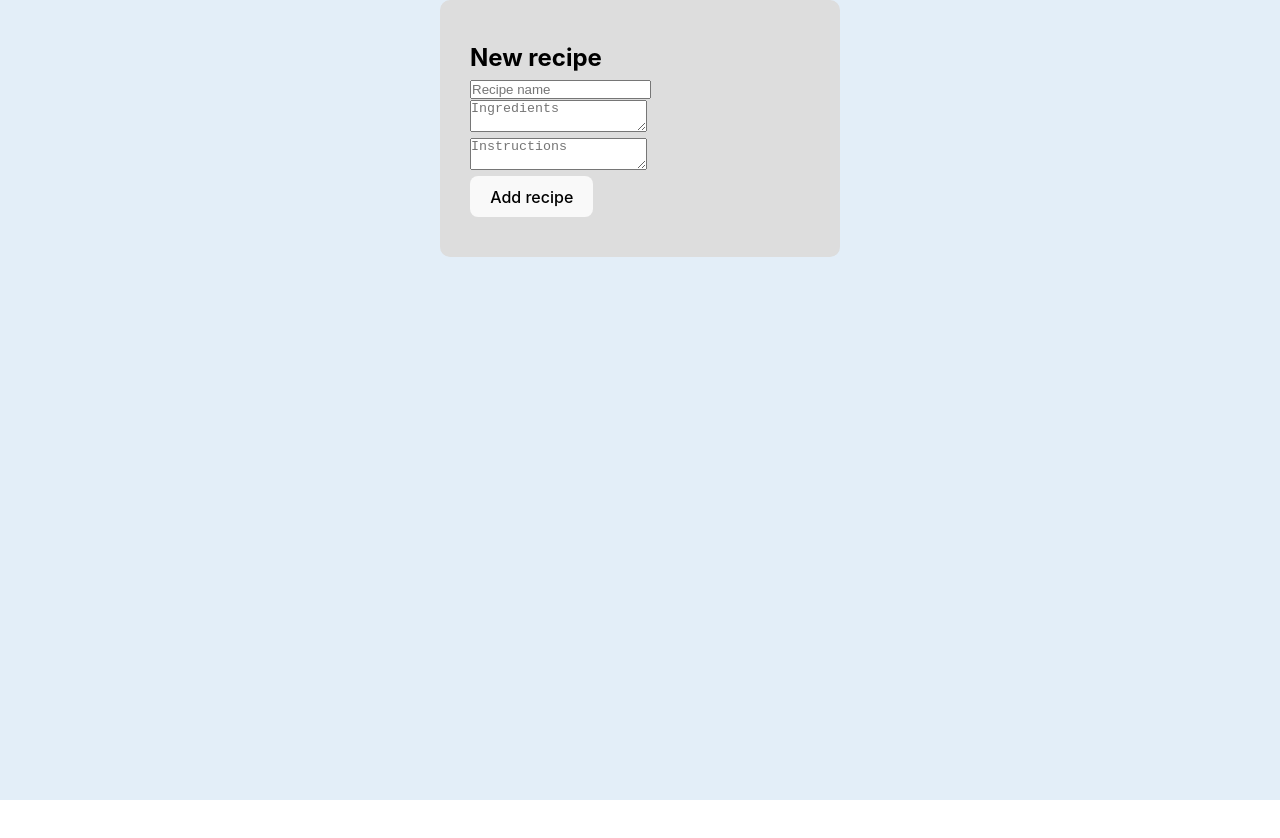
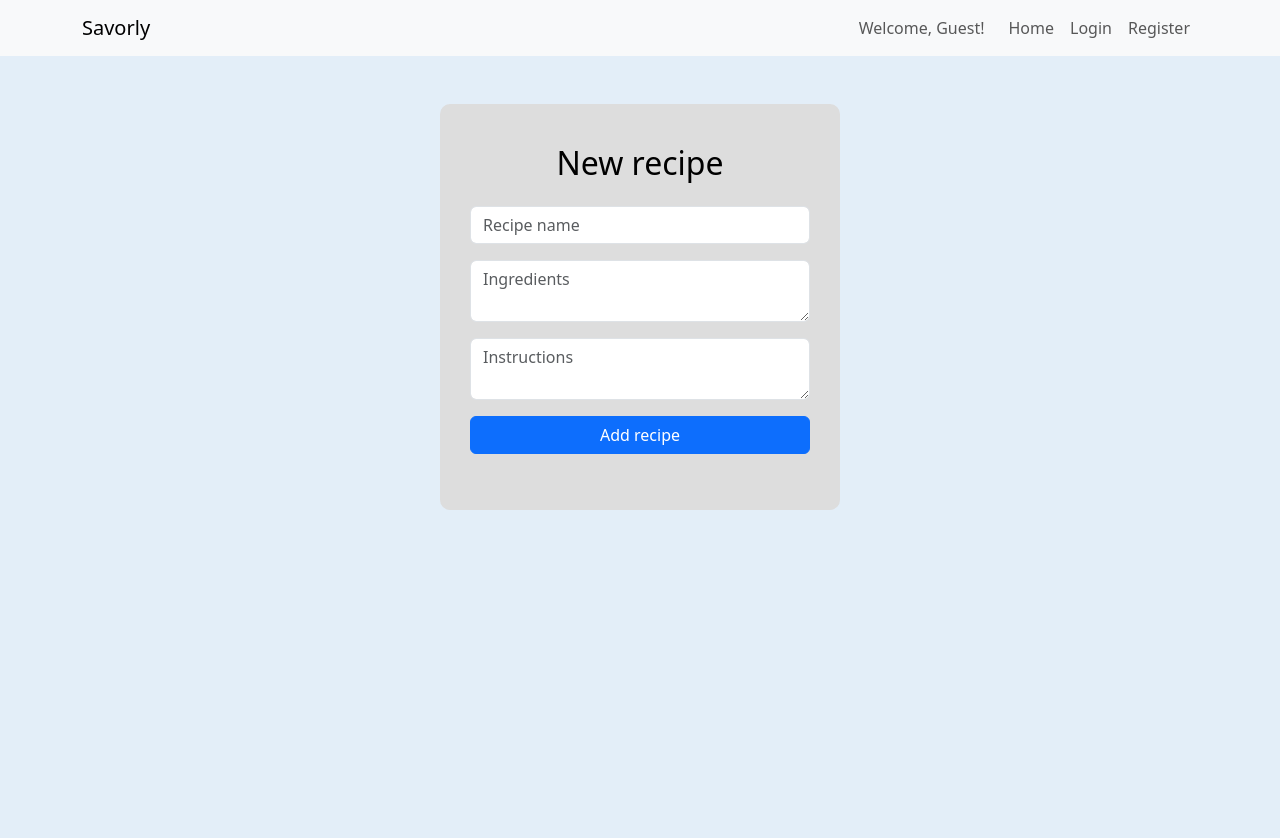
Before and after one commit to mankai-amine/Savorly, a React (Vite) app in the folder frontend/: page /recipe/add in a window 1280 px wide. Shown: the top 838 px of the page. Before the commit the page ends 800 px from the top, so only its background shows below. Built offline with nearby package versions, Linux system fonts and the light colour scheme; no server answers; sample sign-in values are in the browser's storage.

Commit message:
Header
Added a dynamic header for the app

```diff
--- a/frontend/package.json
+++ b/frontend/package.json
@@ -12,6 +12,7 @@
   "dependencies": {
     "@hookform/resolvers": "^3.10.0",
     "axios": "^1.7.9",
+    "bootstrap": "^5.3.3",
     "react": "^18.3.1",
     "react-bootstrap": "^2.10.7",
     "react-dom": "^18.3.1",
--- a/frontend/src/App.tsx
+++ b/frontend/src/App.tsx
@@ -5,6 +5,11 @@ import { UserProvider } from './helpers/UserContext';
 import { AddRecipe } from './pages/AddRecipe';
 import { Home } from './pages/Home';
 import { RecipeDetails } from './pages/RecipeDetails';
+import "bootstrap/dist/css/bootstrap.min.css";
+import "bootstrap/dist/js/bootstrap.bundle.min.js";
+import Header from './components/Header';
+import ProtectedRoute from './helpers/ProtectedRoute';
+
 
 function App() {
 
@@ -12,11 +17,12 @@ function App() {
     <UserProvider>
       <div>
         <Router>
+          <Header />
           <Routes>
             <Route path='/' element={<Home />} />
             <Route path='/login' element={<Login />} />
             <Route path='/register' element={<Register />} />
-            <Route path='/recipe/add' element={<AddRecipe />} />
+            <Route path='/recipe/add' element={<ProtectedRoute element={AddRecipe} />} />
             <Route path="/recipe/:id" element={<RecipeDetails />} />
           </Routes>
         </Router>
--- /dev/null
+++ b/frontend/src/components/Header.tsx
@@ -0,0 +1,74 @@
+import { useContext } from "react";
+import { Link } from "react-router-dom";
+import { UserContext } from "../helpers/UserContext";
+import { Navbar, Nav, Button, Container } from "react-bootstrap";
+
+const Header = () => {
+  const userContext = useContext(UserContext);
+
+  if (!userContext) {
+    throw new Error("UserContext is undefined");
+  }
+
+  const { user } = userContext;
+  console.log(user);
+
+  return (
+    <Navbar bg="light" expand="lg" >
+      <Container>
+
+        <Navbar.Brand as={Link} to="/">
+          Savorly
+        </Navbar.Brand>
+
+        {/* Toggle Button for Small Screens */}
+        <Navbar.Toggle aria-controls="basic-navbar-nav" />
+
+        {/* Collapsible Menu */}
+        <Navbar.Collapse id="basic-navbar-nav">
+          <Nav className="ms-auto">
+
+            <Nav.Item className="d-flex align-items-center me-3">
+              <span className="navbar-text">
+                Welcome, {user ? user.username : "Guest"}!
+              </span>
+            </Nav.Item>
+
+            <Nav.Link as={Link} to="/">
+              Home
+            </Nav.Link>
+
+            {user ? (
+              <>
+                <Nav.Link as={Link} to="/recipe/add">
+                  Create Recipe
+                </Nav.Link>
+                <Button
+                  variant="outline-danger"
+                  className="ms-2"
+                  onClick={() => {
+                    sessionStorage.removeItem("accessToken");
+                    window.location.reload();
+                  }}
+                >
+                  Logout
+                </Button>
+              </>
+            ) : (
+              <>
+                <Nav.Link as={Link} to="/login">
+                  Login
+                </Nav.Link>
+                <Nav.Link as={Link} to="/register">
+                  Register
+                </Nav.Link>
+              </>
+            )}
+          </Nav>
+        </Navbar.Collapse>
+      </Container>
+    </Navbar>
+  );
+};
+
+export default Header;
--- /dev/null
+++ b/frontend/src/helpers/ProtectedRoute.tsx
@@ -0,0 +1,18 @@
+import { Navigate } from "react-router-dom";
+import { ReactElement, ComponentType } from "react";
+
+interface ProtectedRouteProps {
+    // Type for the component to render
+    element: ComponentType<any>;
+    // To allow passing additional props
+    [key: string]: any;
+}
+
+const ProtectedRoute = ({ element: Component, ...rest }: ProtectedRouteProps): ReactElement => {
+  const accessToken = sessionStorage.getItem("accessToken");
+
+  // If the user is authenticated, render the component; otherwise, redirect to login
+  return accessToken ? <Component {...rest} /> : <Navigate to="/login" />;
+};
+
+export default ProtectedRoute;
--- a/frontend/src/helpers/UserContext.tsx
+++ b/frontend/src/helpers/UserContext.tsx
@@ -31,10 +31,11 @@ export const UserProvider = ({ children }: UserProviderProps) => {
             const accessToken = sessionStorage.getItem("accessToken");
             if (accessToken) {
                 try {
-                    const response = await axios.get<{ user: User }>(`${apiUrl}`, {
+                    const response = await axios.get<User>(`${apiUrl}`, {
                         headers: { Authorization: `Bearer ${accessToken}` },
                     });
-                    setUser(response.data.user);
+                    console.log("API Response:", response.data);
+                    setUser(response.data);
                 } catch (error) {
                     console.error("Error fetching user data:", error);
                 }
--- a/frontend/src/pages/AddRecipe.tsx
+++ b/frontend/src/pages/AddRecipe.tsx
@@ -38,7 +38,7 @@ export const AddRecipe = () => {
         throw new Error("UserContext must be used within a UserProvider");
     }
 
-    const { setUser } = context;
+    const { user } = context;
 
     const [isSubmitted, setIsSubmitted] = useState<boolean>(false);
     const [submissionStatus, setSubmissionStatus] = useState<string | null>(null);
--- a/frontend/src/pages/Register.tsx
+++ b/frontend/src/pages/Register.tsx
@@ -60,7 +60,7 @@ const Register = () => {
                                 <Form.Group controlId='formUsername' className='mb-3'>
                                     <Form.Control
                                         type='text'
-                                        placeholder='Please Enter A Username'
+                                        placeholder='Enter your Username'
                                         {...register('username')}
                                     />
                                     {errors.username && <p className="text-danger">{errors.username.message}</p>}
```
Also changed, not shown: 1 other file (tests, documents, lock files or other folders).
